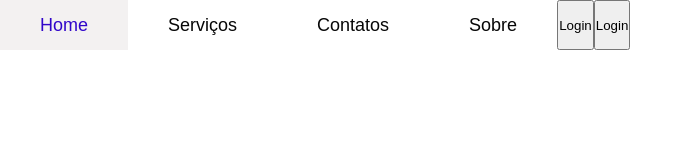
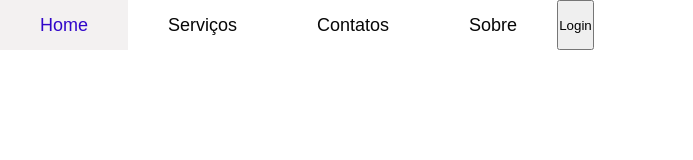
Before and after one commit to magreloos/JavaScript, a plain HTML site: page index.html in a window 1280 px wide. Shown: the whole page, without its empty margins (0-693 px from the left). Drawn offline with Linux system fonts and the light colour scheme.

Commit message:
botao login

```diff
--- a/index.html
+++ b/index.html
@@ -18,7 +18,7 @@
 <button type="button" class="pulse">Contatos</button>
 <button type="button" class="pulse">Sobre</button>
 <button type="button" class="pulse-direito">Login</button>
-<button type="button" class="pulse-direito">Login</button>
+
 </div>
 </header>
 </body>
```
